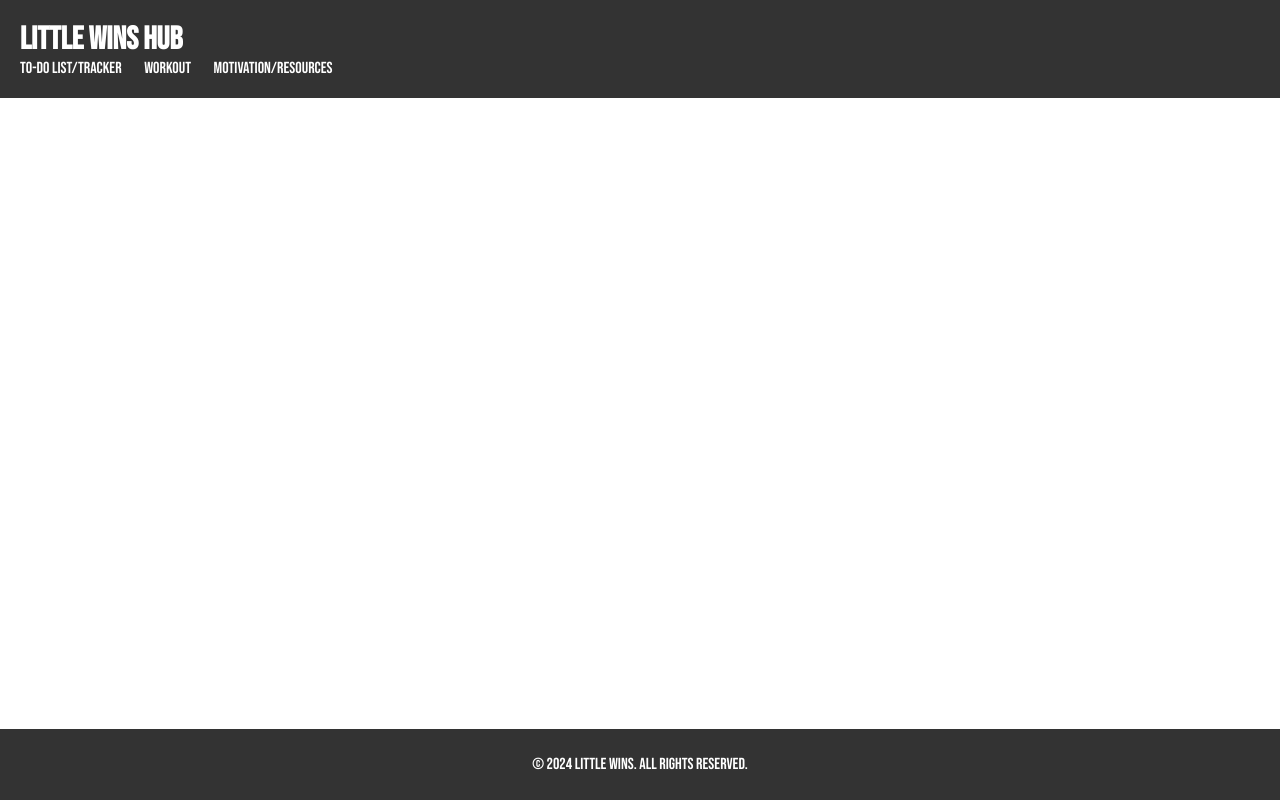
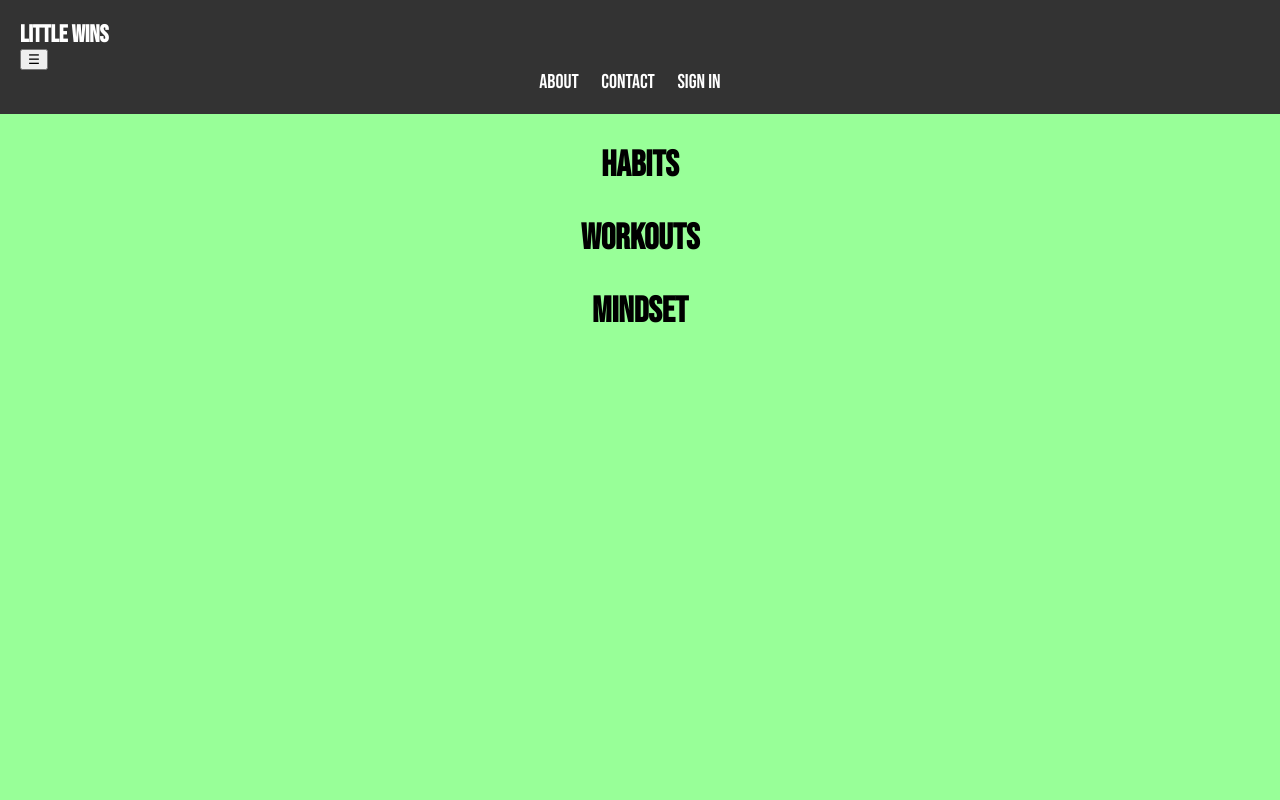
Before and after one commit to amidpro/littlewins-habits, a plain HTML site: page index.html in a window 1280 px wide. Drawn offline with Linux system fonts and the light colour scheme; files that its build step writes are made by us from their sources; files whose address does not match are found by name.

Commit message:
Styles added, new homepage layout

```diff
--- a/assets/styles.css
+++ b/assets/styles.css
@@ -1,4 +1,5 @@
 body {
+    background-color: #98FF98;
     font-family: 'Bebas Neue', sans-serif;
     margin: 0;
     padding: 0;
@@ -12,12 +13,14 @@ header {
 
 header h1 {
     margin: 0;
+    font-size: 24px;
 }
 
 nav ul {
     list-style-type: none;
     margin: 0;
     padding: 0;
+    text-align: center;
 }
 
 nav ul li {
@@ -28,22 +31,16 @@ nav ul li {
 nav ul li a {
     color: #fff;
     text-decoration: none;
+    font-size: 20px;
+    transition: color 0.3s, text-decoration 0.3s;
 }
 
-main {
-    padding: 20px;
+nav ul li a:hover {
+    color: #fff;
+    text-decoration: underline;
+    cursor: pointer;
 }
 
-section {
-    margin-bottom: 40px;
+.main-pages {
+    font-size: x-large;
 }
-
-footer {
-    background-color: #333;
-    color: #fff;
-    text-align: center;
-    padding: 10px 0;
-    position: fixed;
-    bottom: 0;
-    width: 100%;
-}
--- a/index.html
+++ b/index.html
@@ -4,24 +4,35 @@
     <meta charset="UTF-8">
     <meta name="viewport" content="width=device-width, initial-scale=1.0">
     <title>Little Wins Hub</title>
-    <link rel="stylesheet" href="styles.css">
+    <link rel="stylesheet" href="assets/styles.css">
     <link href='https://fonts.googleapis.com/css?family=Bebas Neue' rel='stylesheet'>
 </head>
 <body>
     <header>
-        <h1>Little Wins Hub</h1>
-        <nav>
+        <h1>Little Wins</h1>
+        <button class="menu-toggle" aria-label="Toggle Navigation Menu">&#9776;</button>
+        <nav class="nav-menu">
             <ul>
-                <li><a href="#todo">To-Do List/Tracker</a></li>
-                <li><a href="#workout">Workout</a></li>
-                <li><a href="#motivation">Motivation/Resources</a></li>
+                <li><a href="#about">About</a></li>
+                <li><a href="#contact">Contact</a></li>
+                <li><a href="#signin">Sign In</a></li>
             </ul>
         </nav>
     </header>
 
-    <footer>
-        <p>&copy; 2024 Little Wins. All rights reserved.</p>
-    </footer>
+    <main class="main-pages">
+        <center><section id="#todo">
+            <h2>Habits</h2>
+        </section>
+
+        <section id="#workout">
+            <h2>Workouts</h2>
+        </section>
+
+        <section id="#mindset">
+            <h2>Mindset</h2>
+        </section></center>
+    </main>
 
     <script src="script.js"></script>
 </body>
```
